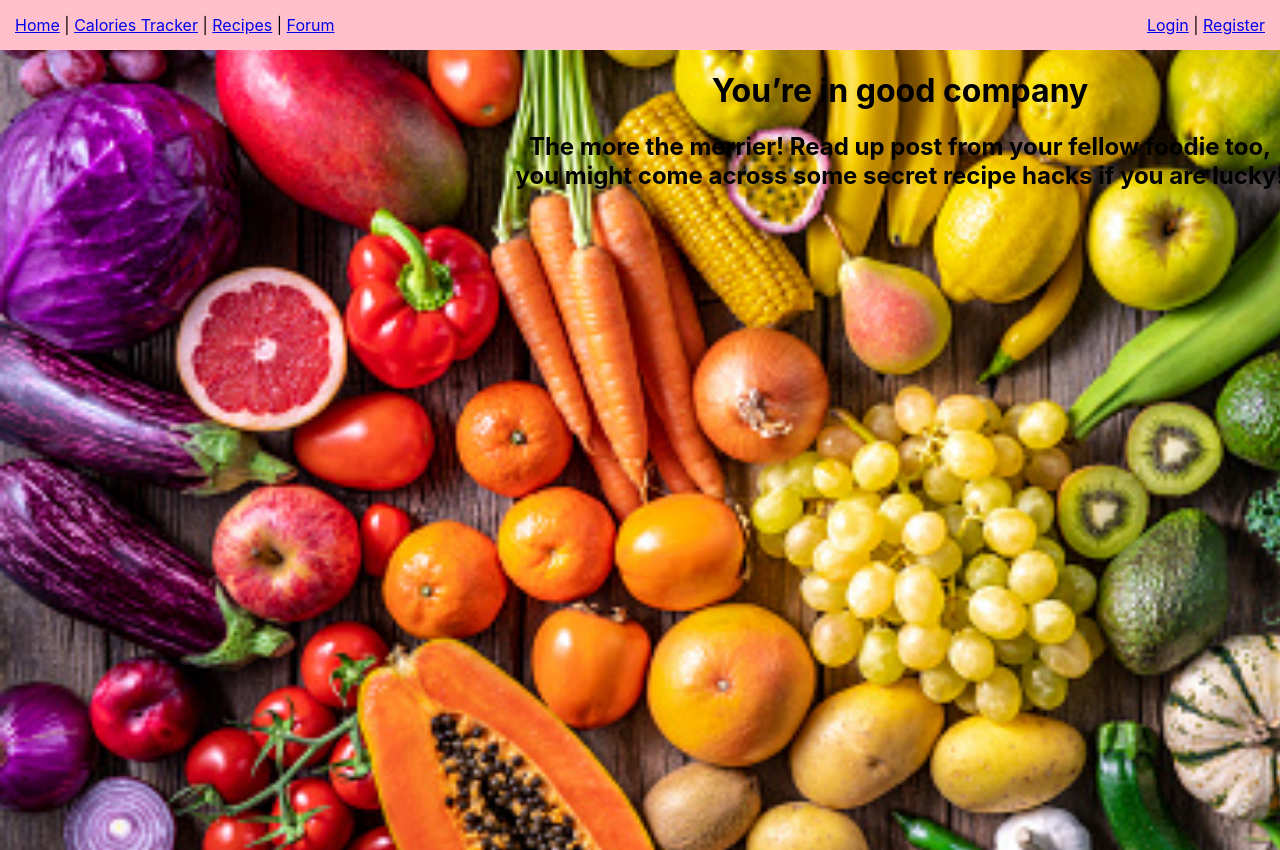
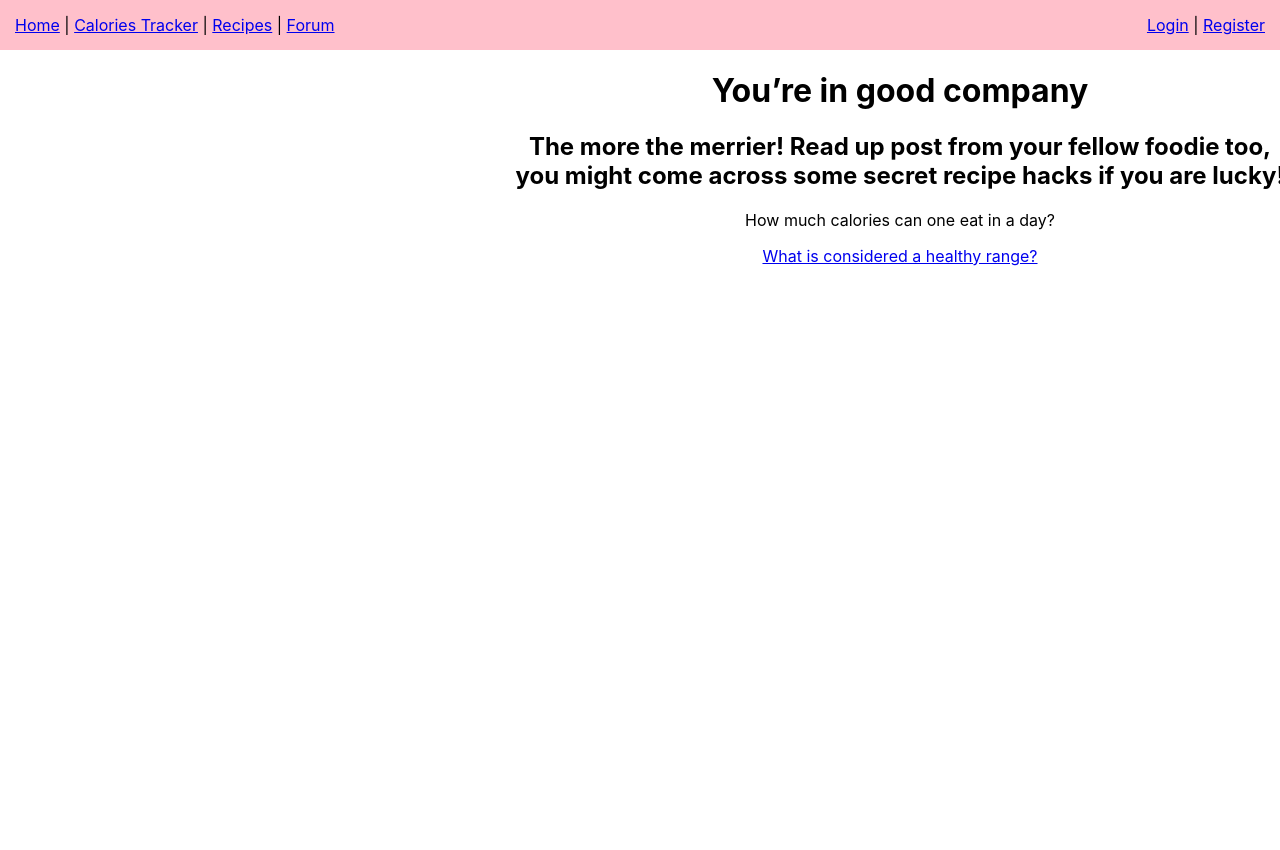
Before and after one commit to joykwokll/Foodie-Diary, a React (Create React App) app: page /Forum in a window 1280 px wide. Shown: the top 850 px of the page. Built offline with nearby package versions, Linux system fonts and the light colour scheme.

Commit message:
updated forum

```diff
--- a/src/App.css
+++ b/src/App.css
@@ -1,7 +1,7 @@
 .AppBG {
   text-align: center;
   margin: auto;
-  background-image: url("./images/foodimage.jpeg");
+  /* background-image: url("./images/foodimage.jpeg"); */
   background-repeat: no-repeat;
   background-size: cover;
   background-position: center;
--- a/src/Routes/CaloriesTracker.js
+++ b/src/Routes/CaloriesTracker.js
@@ -59,6 +59,7 @@ function CaloriesTracker() {
   const onKeyDownHandler = (e) => {
     if (e.key === "Enter") {
       callApi();
+      setKeyword(" ");
     }
   }
 
--- a/src/Routes/Forum.js
+++ b/src/Routes/Forum.js
@@ -6,6 +6,10 @@ function Forum() {
             <h1>You’re in good company</h1>
             <h2>The more the merrier! Read up post from your fellow foodie too,
                 <br/> you might come across some secret recipe hacks if you are lucky!</h2>
+                <p>How much calories can one eat in a day?</p>
+                <a href="https://www.nhs.uk/common-health-questions/food-and-diet/what-should-my-daily-intake-of-calories-be/#:~:text=An%20ideal%20daily%20intake%20of,women%20and%202%2C500%20for%20men.">
+                    What is considered a healthy range?
+                </a>
         </div>
     )
 }
```
